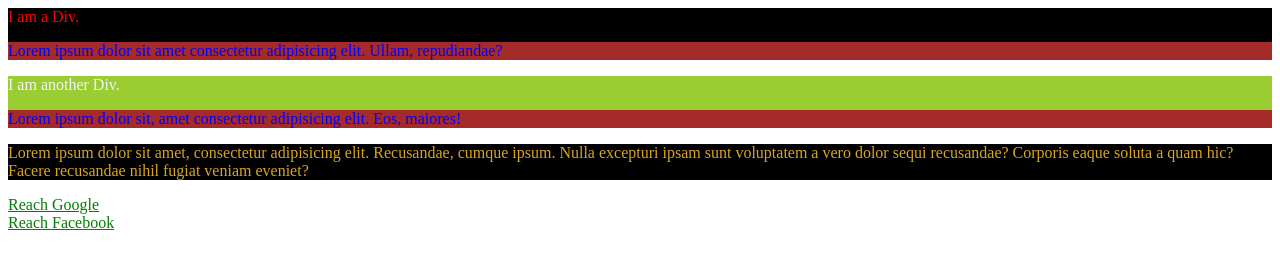
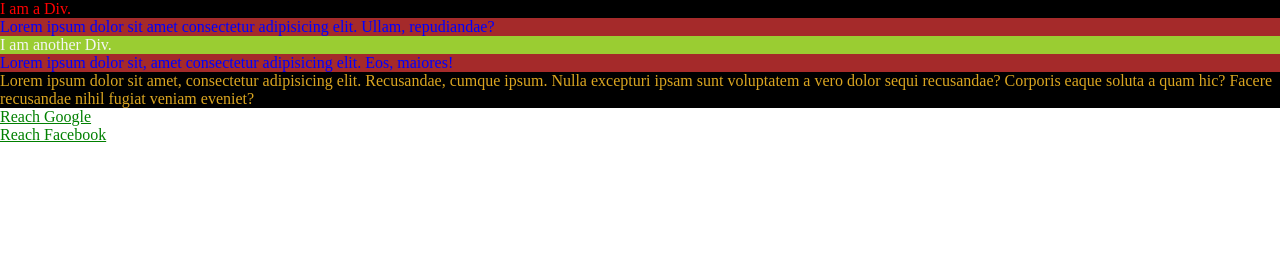
Before and after one commit to emon4075/Sigma-DEV, a plain HTML site: page Tutorial-17/index.html in a window 1280 px wide. Drawn offline with Linux system fonts and the light colour scheme.

Commit message:
Added The Universal Selector

```diff
--- a/Tutorial-17/index.html
+++ b/Tutorial-17/index.html
@@ -6,6 +6,12 @@
     <meta name="viewport" content="width=device-width, initial-scale=1.0">
     <title>CSS Selectors</title>
     <style>
+        /* Universal Selector */
+        * {
+            margin: 0;
+            padding: 0;
+        }
+
         /* Element Selector */
         div {
             color: red;
```
